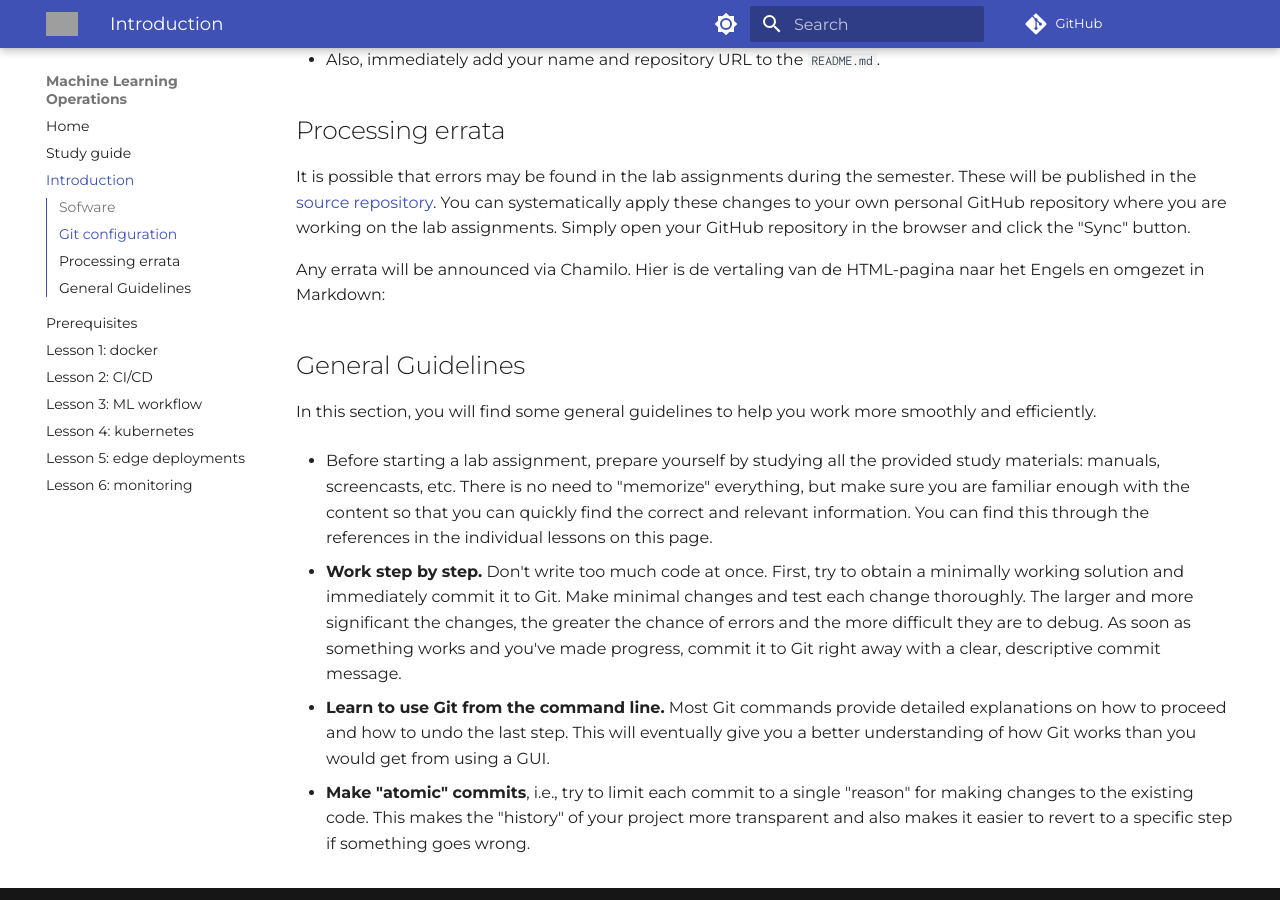
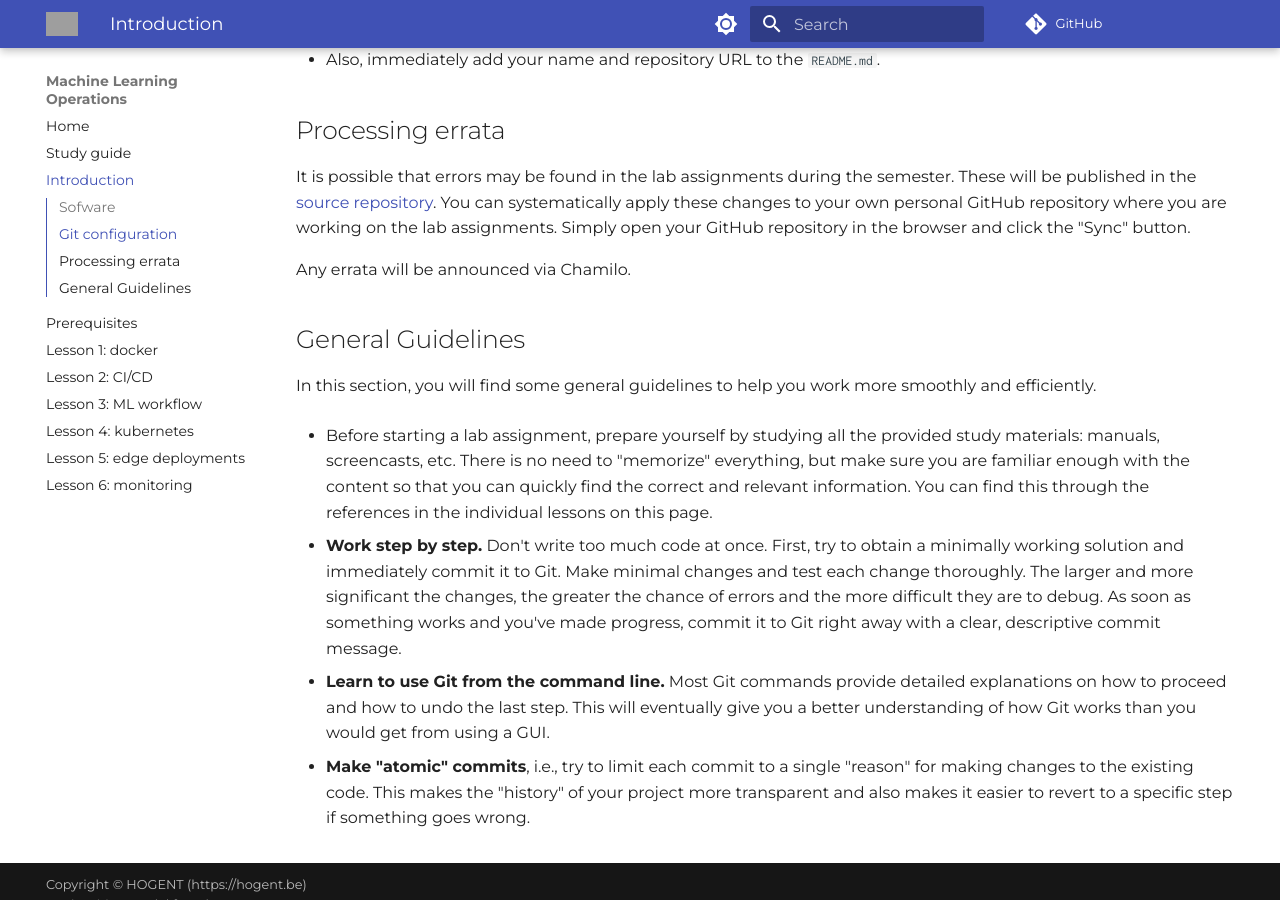
Before and after one commit to HOGENT-MLOps/mlops-slides, an MkDocs documentation site: the page built from docs/00-introduction.md, in a window 1280 px wide and 900 px high, scrolled down 1908 px. Built offline with MkDocs 1.6.1 and Material for MkDocs 9.7.7, drawn with Linux system fonts in a browser that asks for light colours; emoji names are drawn with the system emoji font; comment, search, counter and statistics services are not loaded; grey boxes are pictures that could not be loaded.

Commit message:
Remove another leftover

```diff
--- a/docs/00-introduction.md
+++ b/docs/00-introduction.md
@@ -58,7 +58,6 @@ git clone git@github.com:HOGENT-MLOps/REPO_NAME-USERNAME.git
 It is possible that errors may be found in the lab assignments during the semester. These will be published in the [source repository](https://github.com/HOGENT-MLOps/mlops-labs). You can systematically apply these changes to your own personal GitHub repository where you are working on the lab assignments. Simply open your GitHub repository in the browser and click the "Sync" button.
 
 Any errata will be announced via Chamilo.
-Hier is de vertaling van de HTML-pagina naar het Engels en omgezet in Markdown:
 
 ## General Guidelines
 
```
